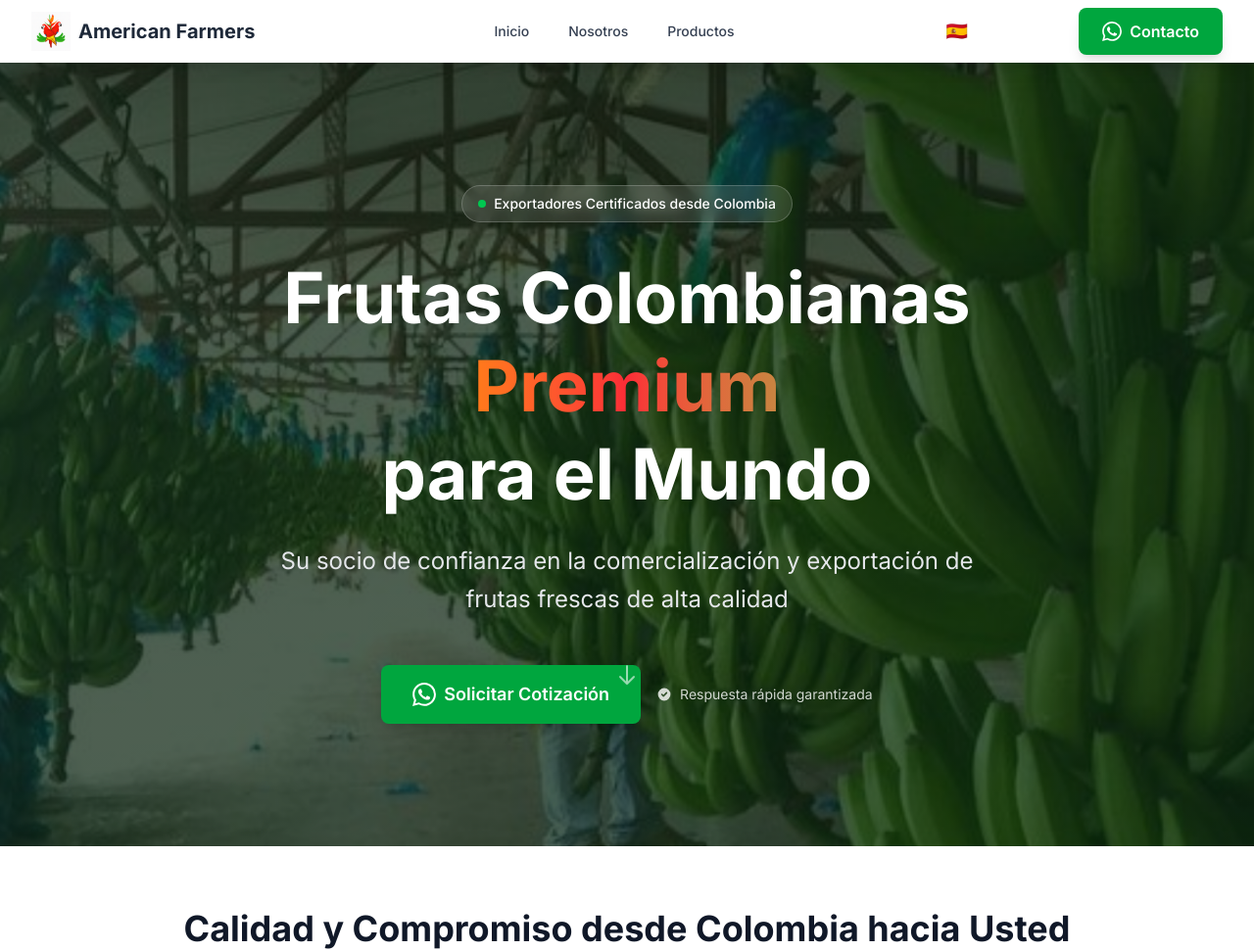
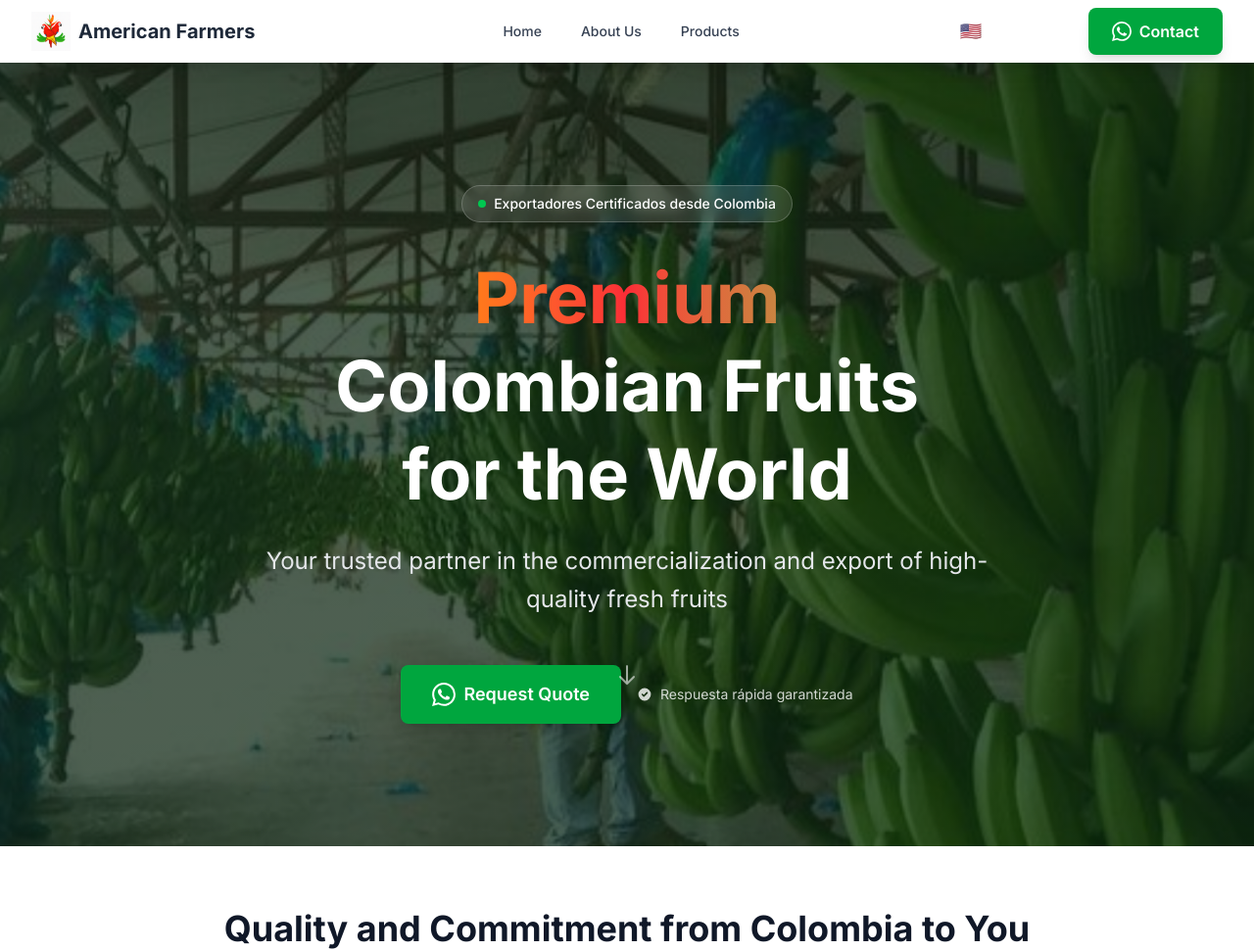
Before and after one commit to josediazchar/americanfarmer, an Astro site: page / in a window 1280 px wide. Shown: the top 971 px of the page at 98% size. Built offline with nearby package versions, Linux system fonts and the light colour scheme; Astro itself is replaced by a stand-in of ours.

Commit message:
feat: Implement persistent language state with localStorage and auto-detection - Language persistence across page navigation using localStorage - Automatic browser language detection on first visit - Elegant language change toast notification with animation - SSR-safe implementation with proper error handling

```diff
--- a/src/components/LanguageSelector.tsx
+++ b/src/components/LanguageSelector.tsx
@@ -1,6 +1,7 @@
 import React, { useState } from 'react';
 import { useLanguage } from '../contexts/LanguageContext';
 import type { Language } from '../contexts/LanguageContext';
+import LanguageToast from './LanguageToast';
 
 const LanguageSelector: React.FC = () => {
   const { language, setLanguage } = useLanguage();
@@ -27,6 +28,7 @@ const LanguageSelector: React.FC = () => {
   };
 
   return (
+    <>
       <div className="relative">
         <button
           onClick={() => setIsOpen(!isOpen)}
@@ -76,6 +78,10 @@ const LanguageSelector: React.FC = () => {
           </>
         )}
       </div>
+
+      {/* Toast de notificación */}
+      <LanguageToast />
+    </>
   );
 };
 
--- /dev/null
+++ b/src/components/LanguageToast.tsx
@@ -0,0 +1,54 @@
+import React, { useState, useEffect } from 'react';
+import { useLanguage } from '../contexts/LanguageContext';
+
+const LanguageToast: React.FC = () => {
+  const { language } = useLanguage();
+  const [showToast, setShowToast] = useState(false);
+  const [isInitialized, setIsInitialized] = useState(false);
+
+  useEffect(() => {
+    if (!isInitialized) {
+      // Marcar como inicializado después del primer render
+      setIsInitialized(true);
+      return;
+    }
+
+    // Solo mostrar toast si ya estaba inicializado (cambio real de idioma)
+    setShowToast(true);
+
+    // Ocultar toast después de 2 segundos
+    const timer = setTimeout(() => {
+      setShowToast(false);
+    }, 2000);
+
+    return () => clearTimeout(timer);
+  }, [language, isInitialized]);
+
+  if (!showToast) return null;
+
+  const languageNames = {
+    es: 'Español',
+    en: 'English'
+  };
+
+  const flags = {
+    es: '🇪🇸',
+    en: '🇺🇸'
+  };
+
+  return (
+    <div className="fixed top-4 right-4 z-50 animate-fade-in">
+      <div className="bg-white border border-gray-200 rounded-lg shadow-lg px-4 py-3 flex items-center gap-3">
+        <span className="text-lg">{flags[language]}</span>
+        <span className="text-sm font-medium text-gray-700">
+          {language === 'es' ? 'Idioma cambiado a' : 'Language changed to'} {languageNames[language]}
+        </span>
+        <svg className="w-4 h-4 text-green-500" fill="currentColor" viewBox="0 0 20 20">
+          <path fillRule="evenodd" d="M16.707 5.293a1 1 0 010 1.414l-8 8a1 1 0 01-1.414 0l-4-4a1 1 0 011.414-1.414L8 12.586l7.293-7.293a1 1 0 011.414 0z" clipRule="evenodd" />
+        </svg>
+      </div>
+    </div>
+  );
+};
+
+export default LanguageToast;
--- a/src/contexts/LanguageContext.tsx
+++ b/src/contexts/LanguageContext.tsx
@@ -1,4 +1,4 @@
-import React, { createContext, useContext, useState } from 'react';
+import React, { createContext, useContext, useState, useEffect } from 'react';
 import type { ReactNode } from 'react';
 
 // Tipos para las traducciones
@@ -274,9 +274,58 @@ const translations = {
 // Contexto
 const LanguageContext = createContext<LanguageContextType | undefined>(undefined);
 
+// Función para detectar el idioma del navegador
+const detectBrowserLanguage = (): Language => {
+  if (typeof window === 'undefined') return 'es'; // SSR fallback
+
+  const browserLang = navigator.language || navigator.languages?.[0] || 'es';
+
+  // Si el navegador está en inglés, usar inglés; de lo contrario, español
+  if (browserLang.toLowerCase().startsWith('en')) {
+    return 'en';
+  }
+  return 'es';
+};
+
+// Función para obtener el idioma guardado o detectar automáticamente
+const getInitialLanguage = (): Language => {
+  if (typeof window === 'undefined') return 'es'; // SSR fallback
+
+  try {
+    const savedLanguage = localStorage.getItem('american-farmers-language');
+    if (savedLanguage && (savedLanguage === 'es' || savedLanguage === 'en')) {
+      return savedLanguage as Language;
+    }
+  } catch (error) {
+    console.warn('Error accessing localStorage:', error);
+  }
+
+  // Si no hay idioma guardado, detectar automáticamente
+  return detectBrowserLanguage();
+};
+
 // Provider
 export const LanguageProvider: React.FC<{ children: ReactNode }> = ({ children }) => {
-  const [language, setLanguage] = useState<Language>('es');
+  const [language, setLanguageState] = useState<Language>(getInitialLanguage);
+
+  // Función para cambiar idioma y persistirlo
+  const setLanguage = (lang: Language) => {
+    setLanguageState(lang);
+
+    try {
+      localStorage.setItem('american-farmers-language', lang);
+    } catch (error) {
+      console.warn('Error saving language to localStorage:', error);
+    }
+  };
+
+  // Efecto para cargar el idioma al montar el componente
+  useEffect(() => {
+    const initialLang = getInitialLanguage();
+    if (initialLang !== language) {
+      setLanguageState(initialLang);
+    }
+  }, []);
 
   const t = (key: string): string => {
     return (translations[language] as Record<string, string>)[key] || key;
--- a/src/styles/global.css
+++ b/src/styles/global.css
@@ -34,4 +34,19 @@
   .text-gradient {
     @apply bg-gradient-to-r from-red-600 via-yellow-500 to-green-600 bg-clip-text text-transparent;
   }
+
+  .animate-fade-in {
+    animation: fadeIn 0.3s ease-in-out;
+  }
+
+  @keyframes fadeIn {
+    from {
+      opacity: 0;
+      transform: translateY(-10px);
+    }
+    to {
+      opacity: 1;
+      transform: translateY(0);
+    }
+  }
 }
```
Lines whose indentation alone changed are shown as unchanged.
